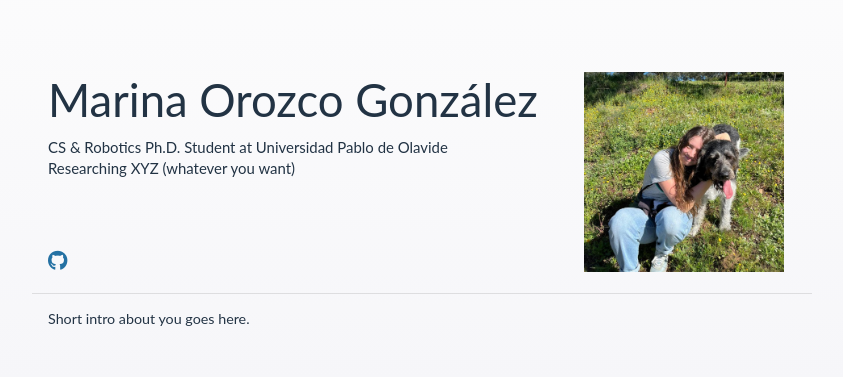
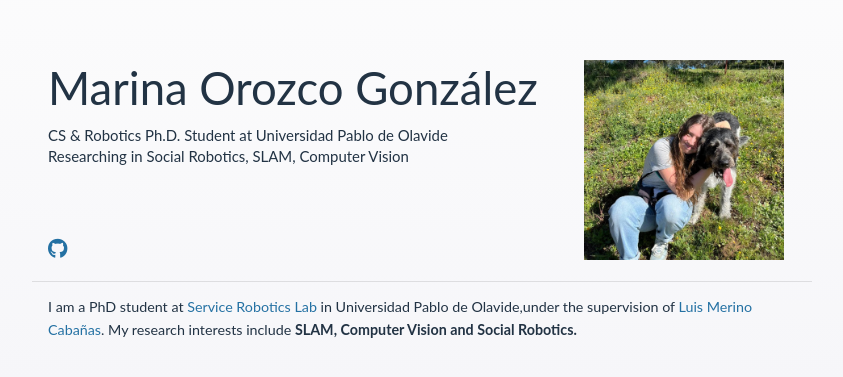
Before and after one commit to marinaog/marinaog.github.io, a plain HTML site: page index.html in a window 1280 px wide. Shown: the part 199-576 px from the top of the page, without its empty margins (218-1061 px from the left). Drawn offline with Linux system fonts and the light colour scheme.

Commit message:
Update research interests and intro text in index.html

```diff
--- a/index.html
+++ b/index.html
@@ -28,7 +28,7 @@
 
                     <div class="header-subtitle">
                         CS & Robotics Ph.D. Student at Universidad Pablo de Olavide<br>
-                        Researching XYZ (whatever you want)<br>
+                        Researching in Social Robotics, SLAM, Computer Vision<br>
                     </div>
 
                     <div class="header-links">
@@ -49,7 +49,7 @@
             <!-- Intro Text -->
             <div class="content header-container divider">
                 <span class="intro-text">
-                    Short intro about you goes here.
+                    I am a PhD student at <a href="https://robotics.upo.es/">Service Robotics Lab</a> in Universidad Pablo de Olavide,under the supervision of <a href="https://investiga.upo.es/investigadores/160002/detalle">Luis Merino Cabañas</a>. My research interests include <b>SLAM<b>, <b>Computer Vision<b> and <b>Social Robotics<b>.
                 </span>
             </div>
 
```
